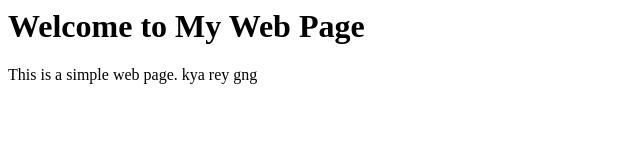
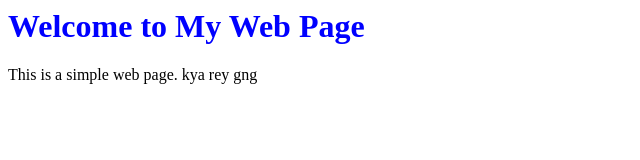
Before and after one commit to justkalesh/LPU, a plain HTML site: page index.html in a window 1280 px wide. Shown: the whole page, without its empty margins (0-640 px from the left). Drawn offline with Linux system fonts and the light colour scheme.

Commit message:
Learning to push files real time

```diff
--- a/index.html
+++ b/index.html
@@ -1,10 +1,12 @@
 <html>
 <head>
     <title>My Web Page</title>
+    <style>
+    </style>
 </head>
 
 <body>
-    <h1>Welcome to My Web Page</h1>
+    <h1 style="color: blue;">Welcome to My Web Page</h1>
     <p>This is a simple web page.
         kya rey gng</p>
 </body>
```
